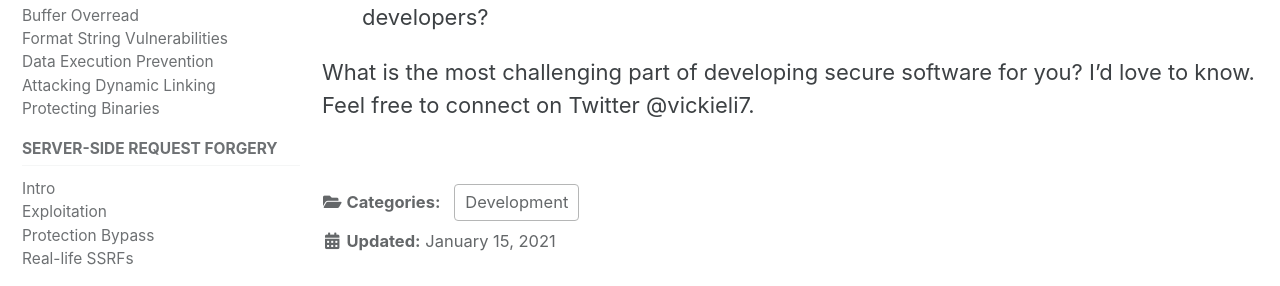
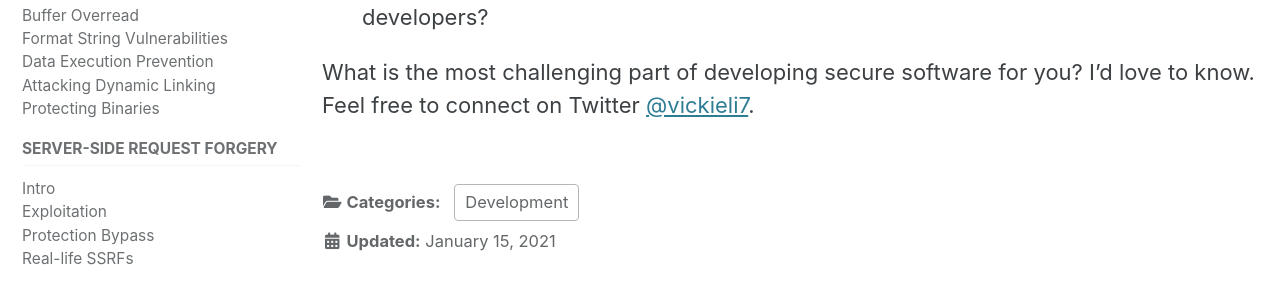
Before and after one commit to vkili/blog, a Jekyll site: the page built from _posts/2021-01-15-joining-shiftleft.md, in a window 1280 px wide and 900 px high, scrolled down 2326 px. Shown: the part 201-487 px from the top of the window. Built offline with Jekyll 4.4.1, drawn with Linux system fonts in a browser that asks for light colours; cached includes are drawn as plain includes; part of the change alters nothing that is shown.

```diff
--- a/_posts/2021-01-15-joining-shiftleft.md
+++ b/_posts/2021-01-15-joining-shiftleft.md
@@ -39,4 +39,4 @@ Here are some challenges I see ahead and what I hope to help solve by teaming up
 -   How do we make it easier for developers to integrate security into their workflow?
 -   And above all, how do we make developing secure software easier for our fellow developers?
 
-What is the most challenging part of developing secure software for you? I'd love to know. Feel free to connect on Twitter @vickieli7.
+What is the most challenging part of developing secure software for you? I'd love to know. Feel free to connect on Twitter [@vickieli7](https://twitter.com/vickieli7).
```
